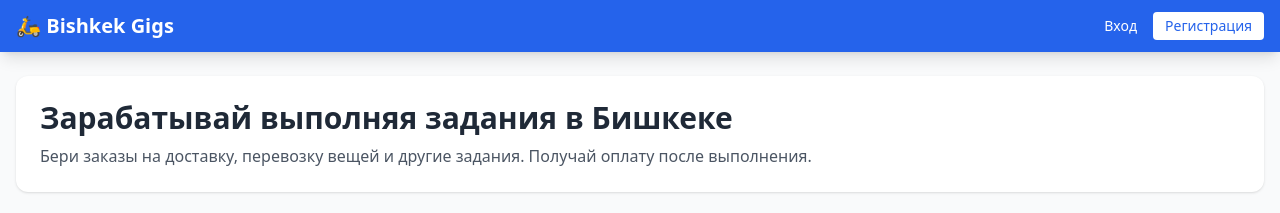
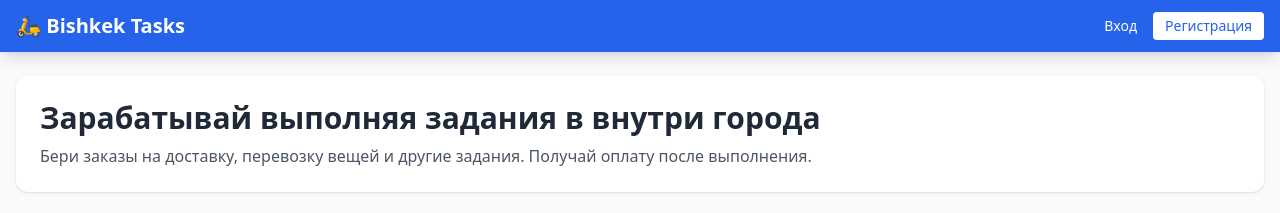
Before and after one commit to leffstroi/bishkek-tasks, a plain HTML site: page index.html in a window 1280 px wide. Shown: the top 213 px of the page. Drawn offline with nearby package versions, Linux system fonts and the light colour scheme.

Commit message:
Update index.html

```diff
--- a/index.html
+++ b/index.html
@@ -15,7 +15,7 @@
   <nav class="bg-blue-600 text-white shadow-lg">
     <div class="max-w-7xl mx-auto px-4 py-3 flex justify-between items-center">
       <a href="index.html" class="text-xl font-bold flex items-center gap-2">
-        🛵 Bishkek Gigs
+        🛵 Bishkek Tasks
       </a>
       <div id="nav-auth" class="flex items-center gap-4">
         <!-- Filled by JS -->
@@ -26,7 +26,7 @@
   <main class="max-w-7xl mx-auto px-4 py-6">
     <!-- Hero / Intro -->
     <div class="mb-6 bg-white rounded-xl shadow p-6">
-      <h1 class="text-2xl md:text-3xl font-bold text-gray-800 mb-2">Зарабатывай выполняя задания в Бишкеке</h1>
+      <h1 class="text-2xl md:text-3xl font-bold text-gray-800 mb-2">Зарабатывай выполняя задания в внутри города</h1>
       <p class="text-gray-600">Бери заказы на доставку, перевозку вещей и другие задания. Получай оплату после выполнения.</p>
     </div>
 
```
